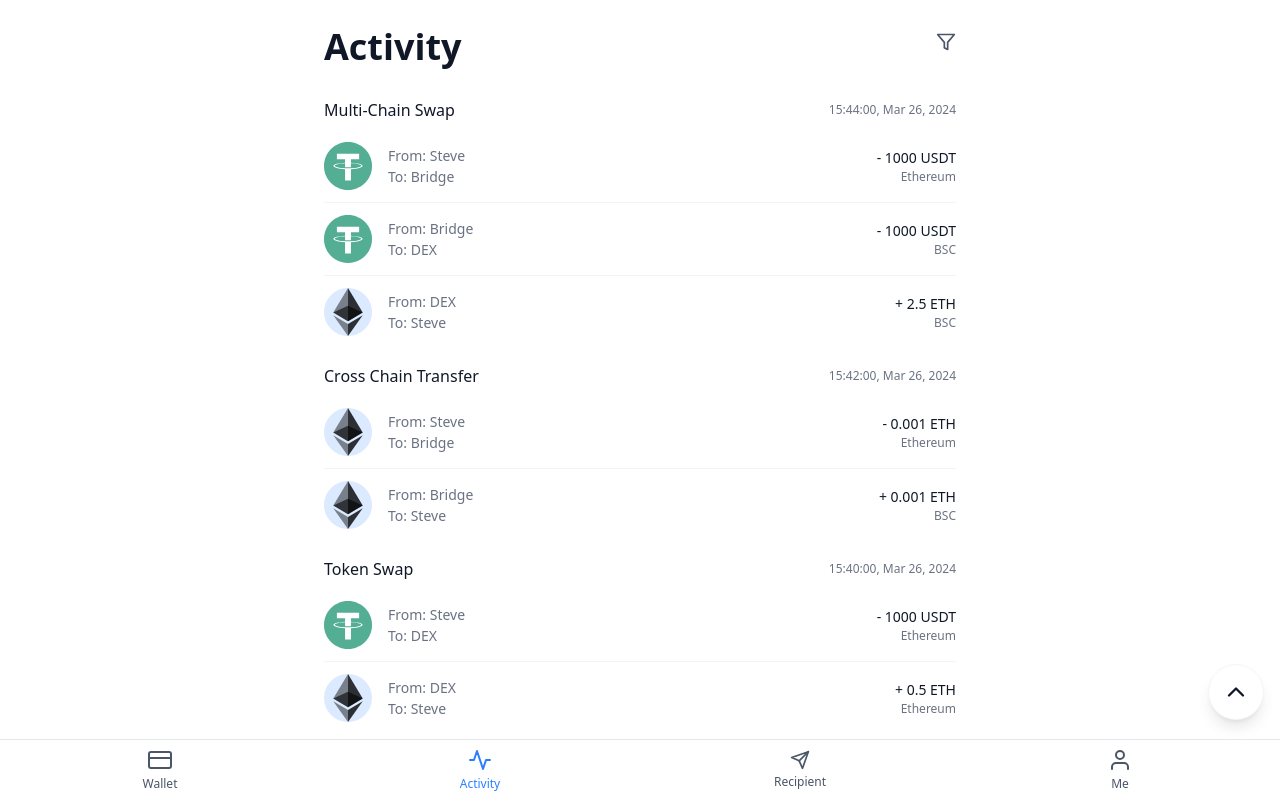
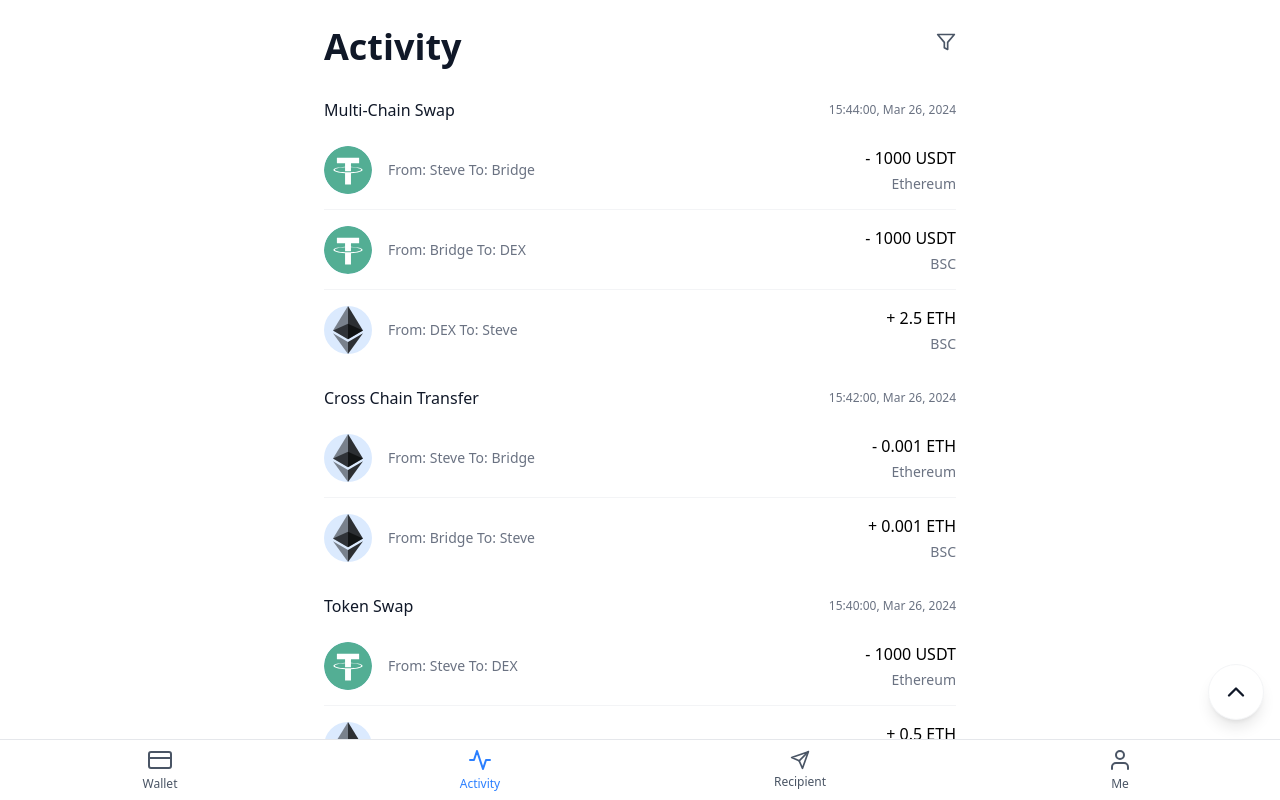
Before and after one commit to tiannian/sigma-wallet, a React (Vite) app in the folder wallet/: page /activity in a window 1280 px wide. Built offline with nearby package versions, Linux system fonts and the light colour scheme; the HTML template or start-up script is replaced by a standard one.

Commit message:
refactor: rename ListItem to ListItemVertical and update all imports

```diff
--- /dev/null
+++ b/wallet/src/components/GroupListItem.jsx
@@ -0,0 +1,29 @@
+import React from 'react';
+import ListItemVertical from './list/ListItemViertical';
+
+const GroupListItem = ({ type, timestamp, items }) => {
+  return (
+    <div className='flex flex-col py-2'>
+      {/* Header - Type and Timestamp */}
+      <div className='flex justify-between items-center mb-2'>
+        <span className='list_item_title'>{type}</span>
+        <span className='list_item_comment'>{timestamp}</span>
+      </div>
+
+      {/* Items */}
+      <div className='flex flex-col divide-y divide-gray-100'>
+        {items.map((item, index) => (
+          <ListItemVertical
+            key={index}
+            icon={item.icon}
+            title={item.title}
+            subtitle={item.subtitle}
+            right={item.right}
+          />
+        ))}
+      </div>
+    </div>
+  );
+};
+
+export default GroupListItem;
--- a/wallet/src/components/Record.jsx
+++ /dev/null
@@ -1,72 +0,0 @@
-import React from 'react';
-import { useTranslation } from 'react-i18next';
-import { useColorThemeStore } from '../store';
-
-const SubTransaction = ({ from, to, chain, amount, token }) => {
-  const { t } = useTranslation();
-  const { currentColorTheme } = useColorThemeStore();
-
-  return (
-    <div className='flex items-center justify-between py-3'>
-      {/* Token Icon */}
-      <div
-        className={`w-12 h-12 rounded-full bg-${currentColorTheme}-100 flex items-center justify-center mr-4`}
-      >
-        <img
-          src={`/src/assets/icons/${token.toLowerCase()}.svg`}
-          alt={token}
-          className='w-full h-full'
-        />
-      </div>
-
-      {/* Transaction Details */}
-      <div className='flex-1'>
-        <div className='flex flex-col'>
-          <span className='list_item_description'>
-            {t('activity.transaction.from')}: {from}
-          </span>
-          <span className='list_item_description'>
-            {t('activity.transaction.to')}: {to}
-          </span>
-        </div>
-      </div>
-
-      {/* Chain and Amount */}
-      <div className='flex flex-col items-end'>
-        <span className='list_item_body'>
-          {amount < 0 ? '- ' : '+ '}
-          {Math.abs(amount)} {token}
-        </span>
-        <span className='list_item_comment'>{chain}</span>
-      </div>
-    </div>
-  );
-};
-
-const Record = ({ type, timestamp, transactions }) => {
-  return (
-    <div className='flex flex-col py-2'>
-      {/* Header - Type and Timestamp */}
-      <div className='flex justify-between items-center mb-2'>
-        <span className='list_item_title'>{type}</span>
-        <span className='list_item_comment'>{timestamp}</span>
-      </div>
-
-      {/* Sub-transactions */}
-      <div className='flex flex-col divide-y divide-gray-100'>
-        {transactions.map((tx, index) => (
-          <SubTransaction
-            key={index}
-            from={tx.from}
-            to={tx.to}
-            chain={tx.chain}
-            amount={tx.amount}
-            token={tx.token}
-          />
-        ))}
-      </div>
-    </div>
-  );
-};
-
-export default Record;
--- a/wallet/src/components/SectionList.jsx
+++ b/wallet/src/components/SectionList.jsx
@@ -1,6 +1,6 @@
 import React from 'react';
 import PropTypes from 'prop-types';
-import ListItem from './ListItem';
+import ListItemVertical from './list/ListItemViertical';
 
 const SectionList = ({ title, items, className = '' }) => {
   return (
@@ -8,7 +8,7 @@ const SectionList = ({ title, items, className = '' }) => {
       {title && <h2 className='page_title'>{title}</h2>}
       <div className='flex flex-col'>
         {items.map((item, index) => (
-          <ListItem
+          <ListItemVertical
             key={index}
             icon={item.icon}
             title={item.title}
--- a/wallet/src/components/ListItem.jsx
+++ b/wallet/src/components/list/ListItemViertical.jsx
@@ -1,6 +1,6 @@
 import React from 'react';
 
-const ListItem = ({ icon, title, subtitle, right, onClick, className = '' }) => {
+const ListItemVertical = ({ icon, title, subtitle, right, onClick, className = '' }) => {
   const renderRight = () => {
     if (!right) return null;
 
@@ -31,4 +31,4 @@ const ListItem = ({ icon, title, subtitle, right, onClick, className = '' }) =>
   );
 };
 
-export default ListItem;
+export default ListItemVertical;
--- a/wallet/src/pages/Activity.jsx
+++ b/wallet/src/pages/Activity.jsx
@@ -1,8 +1,9 @@
 import React, { useRef, useState, useEffect } from 'react';
 import { useTranslation } from 'react-i18next';
-import Record from '../components/Record';
+import GroupListItem from '../components/GroupListItem';
 import * as Feather from 'react-feather';
 import dayjs from 'dayjs';
+import Icon from '../components/Icon';
 
 const Activity = () => {
   const { t } = useTranslation();
@@ -16,6 +17,18 @@ const Activity = () => {
     }
   }, []);
 
+  const transformTransactionToListItem = tx => {
+    return {
+      icon: <Icon url={tx.logoUrl} symbol={tx.token} />,
+      title: '',
+      subtitle: `${t('activity.transaction.from')}: ${tx.from}\n${t('activity.transaction.to')}: ${tx.to}`,
+      right: {
+        top: `${tx.amount < 0 ? '- ' : '+ '}${Math.abs(tx.amount)} ${tx.token}`,
+        bottom: tx.chain,
+      },
+    };
+  };
+
   // Sample transaction data with sub-transactions
   const transactions = [
     {
@@ -28,6 +41,7 @@ const Activity = () => {
           chain: 'Ethereum',
           amount: -1000,
           token: 'USDT',
+          logoUrl: '/src/assets/icons/usdt.svg',
         },
         {
           from: 'Bridge',
@@ -35,6 +49,7 @@ const Activity = () => {
           chain: 'BSC',
           amount: -1000,
           token: 'USDT',
+          logoUrl: '/src/assets/icons/usdt.svg',
         },
         {
           from: 'DEX',
@@ -42,6 +57,7 @@ const Activity = () => {
           chain: 'BSC',
           amount: 2.5,
           token: 'ETH',
+          logoUrl: '/src/assets/icons/eth.svg',
         },
       ],
     },
@@ -55,6 +71,7 @@ const Activity = () => {
           chain: 'Ethereum',
           amount: -0.001,
           token: 'ETH',
+          logoUrl: '/src/assets/icons/eth.svg',
         },
         {
           from: 'Bridge',
@@ -62,6 +79,7 @@ const Activity = () => {
           chain: 'BSC',
           amount: 0.001,
           token: 'ETH',
+          logoUrl: '/src/assets/icons/eth.svg',
         },
       ],
     },
@@ -75,6 +93,7 @@ const Activity = () => {
           chain: 'Ethereum',
           amount: -1000,
           token: 'USDT',
+          logoUrl: '/src/assets/icons/usdt.svg',
         },
         {
           from: 'DEX',
@@ -82,6 +101,7 @@ const Activity = () => {
           chain: 'Ethereum',
           amount: 0.5,
           token: 'ETH',
+          logoUrl: '/src/assets/icons/eth.svg',
         },
       ],
     },
@@ -95,6 +115,7 @@ const Activity = () => {
           chain: 'Ethereum',
           amount: 1000,
           token: 'USDT',
+          logoUrl: '/src/assets/icons/usdt.svg',
         },
       ],
     },
@@ -108,6 +129,7 @@ const Activity = () => {
           chain: 'BSC',
           amount: -5,
           token: 'ETH',
+          logoUrl: '/src/assets/icons/eth.svg',
         },
         {
           from: 'Bridge',
@@ -115,6 +137,7 @@ const Activity = () => {
           chain: 'Ethereum',
           amount: 4.98,
           token: 'ETH',
+          logoUrl: '/src/assets/icons/eth.svg',
         },
       ],
     },
@@ -128,6 +151,7 @@ const Activity = () => {
           chain: 'BSC',
           amount: -2000,
           token: 'USDT',
+          logoUrl: '/src/assets/icons/usdt.svg',
         },
         {
           from: 'DEX',
@@ -135,6 +159,7 @@ const Activity = () => {
           chain: 'BSC',
           amount: 5,
           token: 'ETH',
+          logoUrl: '/src/assets/icons/eth.svg',
         },
       ],
     },
@@ -148,6 +173,7 @@ const Activity = () => {
           chain: 'BSC',
           amount: -500,
           token: 'USDT',
+          logoUrl: '/src/assets/icons/usdt.svg',
         },
       ],
     },
@@ -161,6 +187,7 @@ const Activity = () => {
           chain: 'Ethereum',
           amount: -2000,
           token: 'USDT',
+          logoUrl: '/src/assets/icons/usdt.svg',
         },
         {
           from: 'DEX1',
@@ -168,6 +195,7 @@ const Activity = () => {
           chain: 'Ethereum',
           amount: -1,
           token: 'ETH',
+          logoUrl: '/src/assets/icons/eth.svg',
         },
         {
           from: 'DEX2',
@@ -175,6 +203,7 @@ const Activity = () => {
           chain: 'Ethereum',
           amount: 1950,
           token: 'USDT',
+          logoUrl: '/src/assets/icons/usdt.svg',
         },
       ],
     },
@@ -195,11 +224,11 @@ const Activity = () => {
 
       <div className='max-w-2xl mx-auto mb-8'>
         {transactions.map((record, index) => (
-          <Record
+          <GroupListItem
             key={index}
             type={record.type}
             timestamp={formatTimestamp(record.timestamp)}
-            transactions={record.transactions}
+            items={record.transactions.map(transformTransactionToListItem)}
           />
         ))}
       </div>
--- a/wallet/src/pages/Wallet.jsx
+++ b/wallet/src/pages/Wallet.jsx
@@ -2,8 +2,8 @@ import React, { useState } from 'react';
 import * as Feather from 'react-feather';
 import { useColorThemeStore } from '../store';
 import { useLocation } from 'wouter';
-import ListItem from '../components/ListItem';
 import Icon from '../components/Icon';
+import ListItemVertical from '../components/list/ListItemViertical';
 
 const Wallet = () => {
   const [totalValue] = useState(30000);
@@ -167,7 +167,7 @@ const Wallet = () => {
         </div>
         <div>
           {cryptoAssets.map((asset, index) => (
-            <ListItem
+            <ListItemVertical
               key={index}
               icon={<Icon url={asset.icon} symbol={asset.symbol} />}
               title={asset.symbol}
--- a/wallet/src/pages/about/Language.jsx
+++ b/wallet/src/pages/about/Language.jsx
@@ -2,7 +2,7 @@ import React, { useState } from 'react';
 import { useTranslation } from 'react-i18next';
 import * as Feather from 'react-feather';
 import { useColorThemeStore } from '../../store';
-import ListItem from '../../components/ListItem';
+import ListItemVertical from '../../components/list/ListItemViertical';
 import PageHeader from '../../components/PageHeader';
 
 const Language = ({ onBack }) => {
@@ -27,7 +27,7 @@ const Language = ({ onBack }) => {
 
       <div className='bg-white rounded-lg'>
         {languages.map(language => (
-          <ListItem
+          <ListItemVertical
             key={language.code}
             icon={<div className='w-6 h-6' />}
             title={language.name}
--- a/wallet/src/pages/about/Network.jsx
+++ b/wallet/src/pages/about/Network.jsx
@@ -2,13 +2,13 @@ import React, { useState, useRef, useEffect } from 'react';
 import * as Feather from 'react-feather';
 import { useTranslation } from 'react-i18next';
 import { useLocation } from 'wouter';
-import ListItem from '../../components/ListItem';
 import Icon from '../../components/Icon';
 import Button from '../../components/Button';
 import UnlabeledInput from '../../components/UnlabeledInput';
 import { useColorThemeStore, useDatabase } from '../../store';
 import PageHeader from '../../components/PageHeader';
 import { toast } from 'react-hot-toast';
+import ListItemVertical from '../../components/list/ListItemViertical';
 
 const NetworkListItem = ({ chain, onClick }) => {
   const { t } = useTranslation();
@@ -26,7 +26,7 @@ const NetworkListItem = ({ chain, onClick }) => {
   };
 
   return (
-    <ListItem
+    <ListItemVertical
       icon={<Icon url={chain.logo_url} symbol={chain.name[0]} />}
       title={chain.name}
       subtitle={`${t('me.settings.networks.chainId')}: ${chain.chainId}`}
--- a/wallet/src/pages/about/Notification.jsx
+++ b/wallet/src/pages/about/Notification.jsx
@@ -2,8 +2,8 @@ import React, { useRef } from 'react';
 import * as Feather from 'react-feather';
 import { useTranslation } from 'react-i18next';
 import { useColorThemeStore } from '../../store';
-import ListItem from '../../components/ListItem';
 import PageHeader from '../../components/PageHeader';
+import ListItemVertical from '../../components/list/ListItemViertical';
 
 const Notification = ({ onBack }) => {
   const { t } = useTranslation();
@@ -52,7 +52,7 @@ const Notification = ({ onBack }) => {
           </div>
         ) : (
           notifications.map(notification => (
-            <ListItem
+            <ListItemVertical
               key={notification.id}
               icon={
                 <Feather.Circle
--- a/wallet/src/pages/about/Theme.jsx
+++ b/wallet/src/pages/about/Theme.jsx
@@ -2,8 +2,8 @@ import React from 'react';
 import { useTranslation } from 'react-i18next';
 import * as Feather from 'react-feather';
 import { useColorThemeStore } from '../../store';
-import ListItem from '../../components/ListItem';
 import PageHeader from '../../components/PageHeader';
+import ListItemVertical from '../../components/list/ListItemViertical';
 
 const Theme = ({ onBack }) => {
   const { t } = useTranslation();
@@ -30,7 +30,7 @@ const Theme = ({ onBack }) => {
 
       <div className='bg-white rounded-lg'>
         {themes.map(theme => (
-          <ListItem
+          <ListItemVertical
             key={theme.code}
             icon={<div className='w-6 h-6 rounded-full' style={{ backgroundColor: theme.color }} />}
             title={theme.name}
--- a/wallet/src/pages/about/TimeFormat.jsx
+++ b/wallet/src/pages/about/TimeFormat.jsx
@@ -4,7 +4,7 @@ import * as Feather from 'react-feather';
 import dayjs from 'dayjs';
 import { useTimeFormatStore } from '../../store';
 import { useColorThemeStore } from '../../store';
-import ListItem from '../../components/ListItem';
+import ListItemVertical from '../../components/list/ListItemViertical';
 import PageHeader from '../../components/PageHeader';
 
 const TimeFormat = ({ onBack }) => {
@@ -41,7 +41,7 @@ const TimeFormat = ({ onBack }) => {
 
       <div className='bg-white rounded-lg'>
         {timeFormats.map(format => (
-          <ListItem
+          <ListItemVertical
             key={format.id}
             icon={<div className='w-6 h-6' />}
             title={format.label}
--- a/wallet/src/pages/recipient/Recipient.jsx
+++ b/wallet/src/pages/recipient/Recipient.jsx
@@ -3,9 +3,9 @@ import * as Feather from 'react-feather';
 import { useTranslation } from 'react-i18next';
 import { useColorThemeStore } from '../../store';
 import { useLocation } from 'wouter';
-import ListItem from '../../components/ListItem';
 import Icon from '../../components/Icon';
 import UnlabeledInput from '../../components/UnlabeledInput';
+import ListItemVertical from '../../components/list/ListItemViertical';
 
 const Recipient = () => {
   const { t } = useTranslation();
@@ -109,7 +109,7 @@ const Recipient = () => {
       {/* Contacts List */}
       <div className='max-w-2xl mx-auto'>
         {contacts.map((contact, index) => (
-          <ListItem
+          <ListItemVertical
             key={index}
             icon={
               <Icon
```
